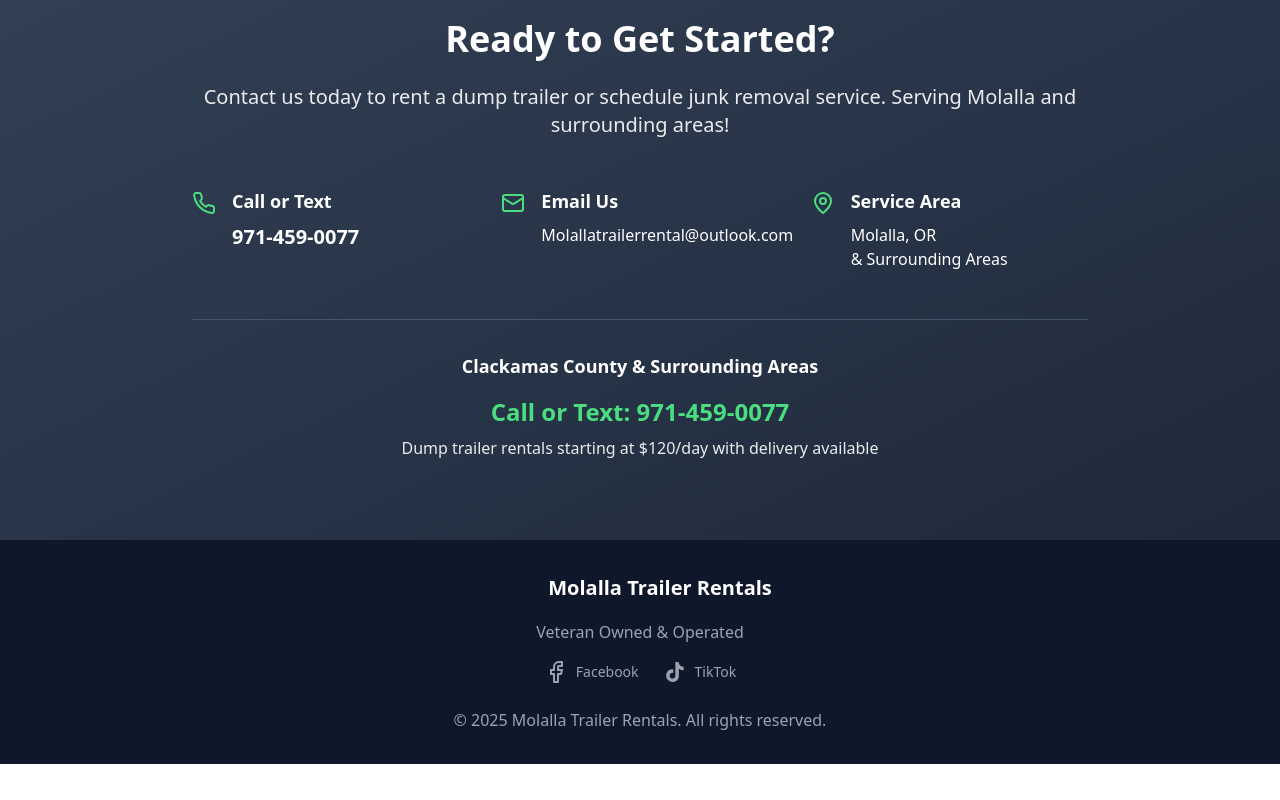
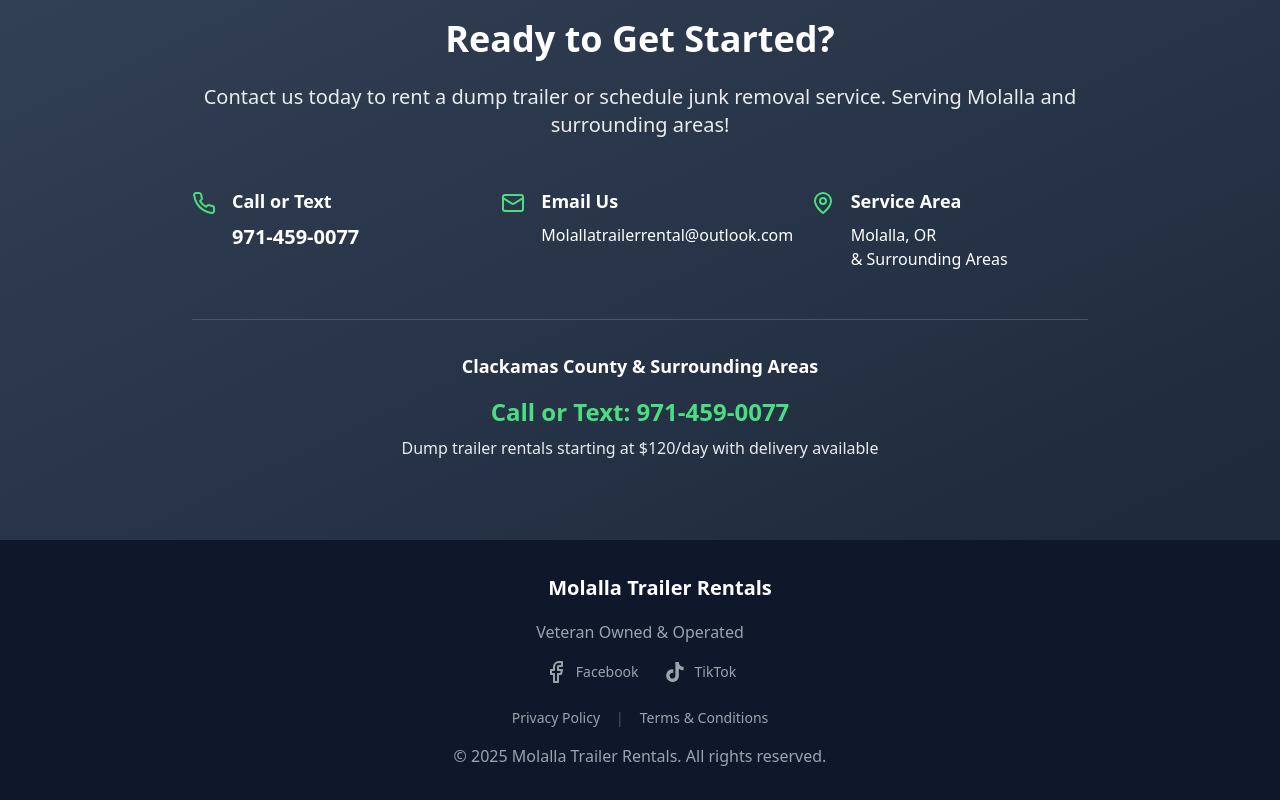
Before and after one commit to aldermantanner/Molalla-Trailer-Rental, a React (Vite) app: page / in a window 1280 px wide. Shown: the part 7470-8270 px from the top of the page. Before the commit the page ends 8234 px from the top, so only its background shows below. Built offline with nearby package versions, Linux system fonts and the light colour scheme; no server answers; the database is empty.

Commit message:
Add files via upload

```diff
--- a/src/App.tsx
+++ b/src/App.tsx
@@ -14,6 +14,8 @@ const PricingPage = lazy(() => import('./pages/PricingPage').then(m => ({ defaul
 const AvailabilityPage = lazy(() => import('./pages/AvailabilityPage').then(m => ({ default: m.AvailabilityPage })));
 const SpecificationsPage = lazy(() => import('./pages/SpecificationsPage').then(m => ({ default: m.SpecificationsPage })));
 const JunkRemovalPricingPage = lazy(() => import('./pages/JunkRemovalPricingPage').then(m => ({ default: m.JunkRemovalPricingPage })));
+const PrivacyPolicyPage = lazy(() => import('./pages/PrivacyPolicyPage').then(m => ({ default: m.PrivacyPolicyPage })));
+const TermsAndConditionsPage = lazy(() => import('./pages/TermsAndConditionsPage').then(m => ({ default: m.TermsAndConditionsPage })));
 
 function LoadingFallback() {
   return (
@@ -62,6 +64,8 @@ function App() {
               <Route path="/junk-removal-pricing" element={<Layout><JunkRemovalPricingPage /></Layout>} />
               <Route path="/mybookings" element={<Layout><CustomerPortalPage /></Layout>} />
               <Route path="/admin" element={<Layout><AdminPage /></Layout>} />
+              <Route path="/privacypolicy" element={<Layout><PrivacyPolicyPage /></Layout>} />
+              <Route path="/termsandconditions" element={<Layout><TermsAndConditionsPage /></Layout>} />
               <Route path="*" element={<Navigate to="/" replace />} />
             </Routes>
           </Suspense>
--- a/src/components/Layout.tsx
+++ b/src/components/Layout.tsx
@@ -234,6 +234,23 @@ export function Layout({ children }: { children: React.ReactNode }) {
             </a>
           </div>
 
+          <div className="flex items-center justify-center gap-4 mb-4 text-sm">
+            <Link
+              to="/privacypolicy"
+              onClick={() => window.scrollTo(0, 0)}
+              className="text-gray-400 hover:text-white transition-colors"
+            >
+              Privacy Policy
+            </Link>
+            <span className="text-gray-600">|</span>
+            <Link
+              to="/termsandconditions"
+              onClick={() => window.scrollTo(0, 0)}
+              className="text-gray-400 hover:text-white transition-colors"
+            >
+              Terms & Conditions
+            </Link>
+          </div>
           <p>&copy; 2025 Molalla Trailer Rentals. All rights reserved.</p>
         </div>
       </footer>
```
